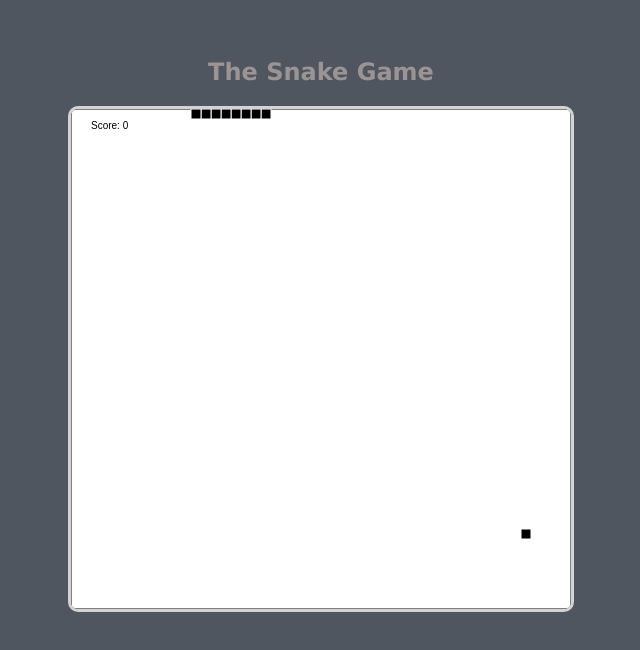
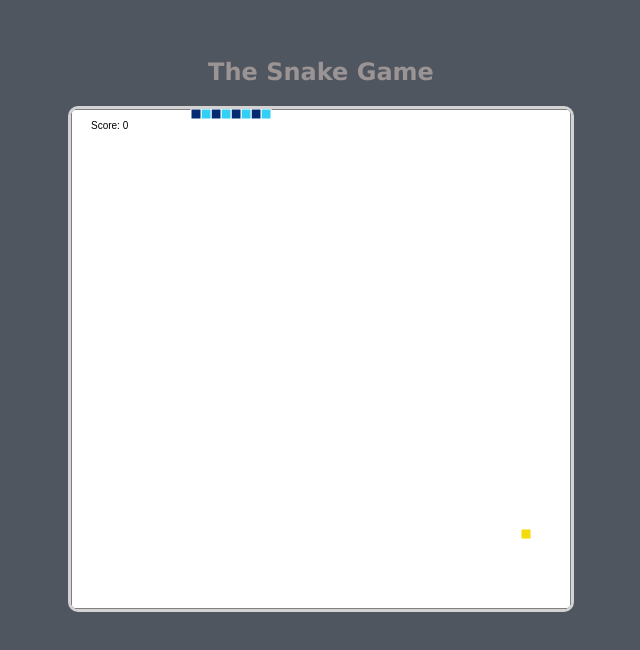
Before and after one commit to kdexd/snake, a plain HTML site: page mainGame.html in a window 1280 px wide. Shown: the whole page, without its empty margins (319-959 px from the left). Drawn offline with Linux system fonts and the light colour scheme.

Commit message:
Added a file painters.js, which cntains functions which take care of painting objects on canvas. The paint functions are modified to take an extra argument of COLOR.

```diff
--- a/mainGame.html
+++ b/mainGame.html
@@ -17,10 +17,6 @@
 			var move="right";
 			var snakeBody;
 			var food={xx:0,yy:0};
-
-			var paintJob = document.getElementById("canvas");
-        	var paintBucket = paintJob.getContext("2d");
-        	var cellDimension=10;
 
 			//This function creates the initial snake of length 8.
 			function create()
@@ -60,16 +56,13 @@
 				if(key == "40" && move != "up") move = "down";
 
 				//this and conditions are set such that the snake does not reverse its direction.
-				//the value of move is set which will be used in draw function.
+				//the value of move is set which will be used in gamePlay function.
 			}
 
 
 			function gamePlay()
 			{
-				paintBucket.fillStyle = "white";
-        		paintBucket.fillRect(0, 0, 500, 500);
-	    	    paintBucket.strokeStyle = "black";
-	    	    paintBucket.strokeRect(0, 0, 500, 500);
+				paintCanvas();
 
 		        var snakehead_x = snakeBody[0].x;
 				var snakehead_y = snakeBody[0].y;
@@ -107,26 +100,11 @@
 
 				snakeBody.unshift(tail);
 
-				paintCell(food.xx,food.yy);
+				paintCell(food.xx,food.yy, "#F2DB06");
+				paintScore(score);
+				paintWholeSnake(snakeBody);
 
-				var text = "Score: " + score;
-			    paintBucket.fillText(text,20,20);
-
-				for(var i = 0; i < snakeBody.length; i++)
-				{
-					var d = snakeBody[i];
-			        paintCell(d.x, d.y);
-				}
 			}
-
-	    	function paintCell(x,y)
-	    	{
-
-	    		paintBucket.fillStyle = "black";
-	    		paintBucket.fillRect(x*cellDimension, y*cellDimension, cellDimension, cellDimension);
-                paintBucket.strokeStyle = "white";
-	    		paintBucket.strokeRect(x*cellDimension, y*cellDimension, cellDimension, cellDimension);
-	        }
 
     		//Check whether the snake is dead or not...
     		function isdead(zx,zy,arr)
@@ -151,5 +129,7 @@
 			}
 			initialize();
 		</script>
+
+		<script type="text/javascript" src="painters.js" ></script>
 	</body>
 </html>
--- /dev/null
+++ b/painters.js
@@ -0,0 +1,48 @@
+
+		var paintJob = document.getElementById("canvas");
+        var paintBucket = paintJob.getContext("2d");
+        var cellDimension=10;
+
+		// Inbuilt functions used:
+		// 1. fillStyle & strokeStyle: Sets which color is to be filled inside and on boundary...
+		// 2. fillRect & strokeRect: Accepts the pixel coordinates, height and width, and fill them with color and stroke.
+
+		//This function paints the the whole canvas.
+		function paintCanvas()
+		{
+		    paintBucket.fillStyle = "white";
+    		paintBucket.fillRect(0, 0, 500, 500);
+		    paintBucket.strokeStyle = "black";
+		    paintBucket.strokeRect(0, 0, 500, 500);
+		}
+
+		//This function paintes the cell with the color passed as an argument.
+		function paintCell(x,y,color)
+		{
+
+			paintBucket.fillStyle = color;
+			paintBucket.fillRect(x*cellDimension, y*cellDimension, cellDimension, cellDimension);
+            paintBucket.strokeStyle = "white";
+			paintBucket.strokeRect(x*cellDimension, y*cellDimension, cellDimension, cellDimension);
+		}
+
+        //This function paints the score on the canvas.
+		function paintScore(score)
+		{
+		    var text = "Score: " + score;
+		    paintBucket.fillStyle = "#000000";
+		    paintBucket.fillText(text,20,20);
+		}
+
+		//This function paints the snake alternatively light and dark blue.
+		function paintWholeSnake(array)
+		{
+		    for(var i = 0; i < array.length; i++)
+		    {
+		    	var temp = array[i];
+		    	if(i%2 == 0)
+		        paintCell(temp.x, temp.y, "#31D0F4");
+		        else
+		        paintCell(temp.x, temp.y, "#042B72");
+		    }
+		}
```
